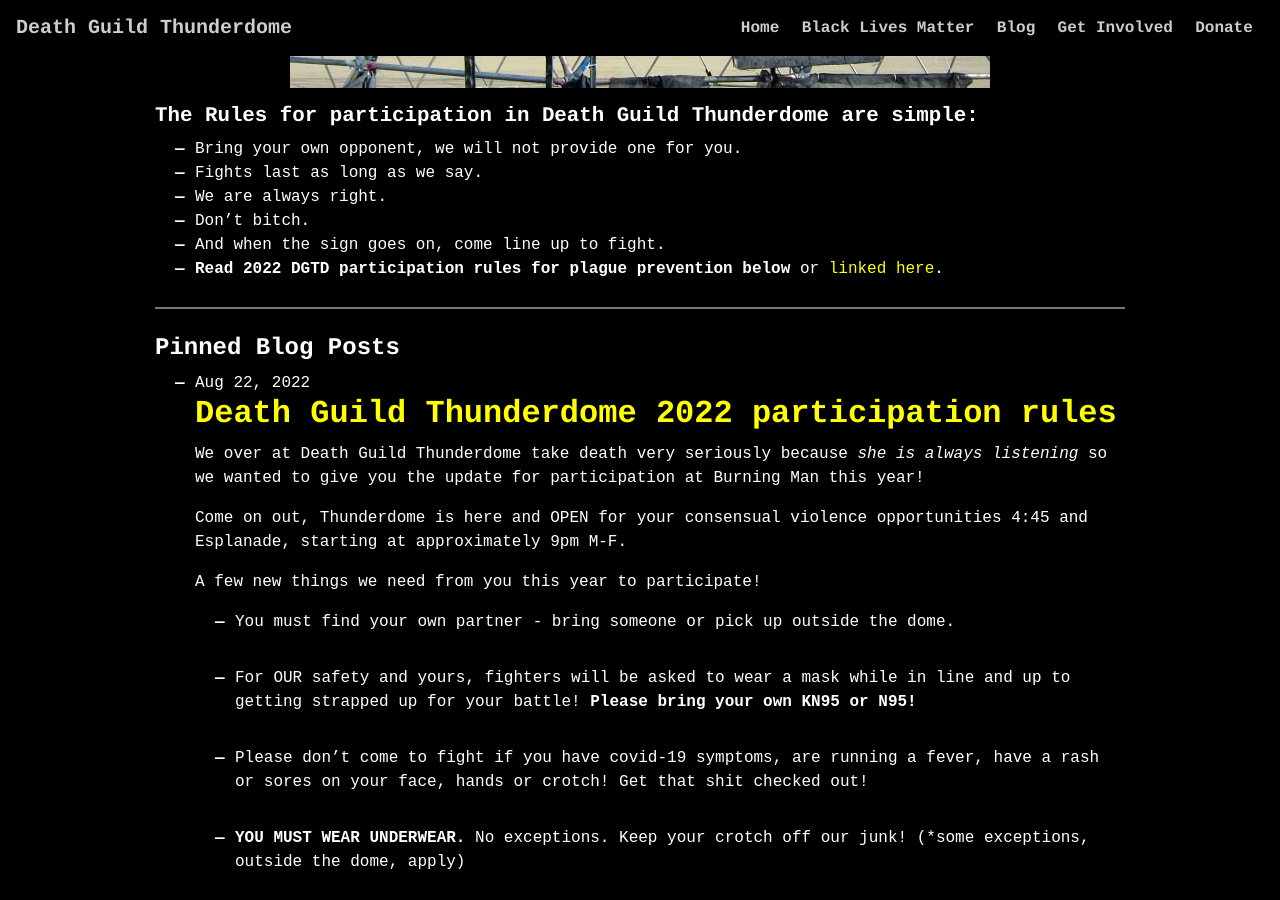
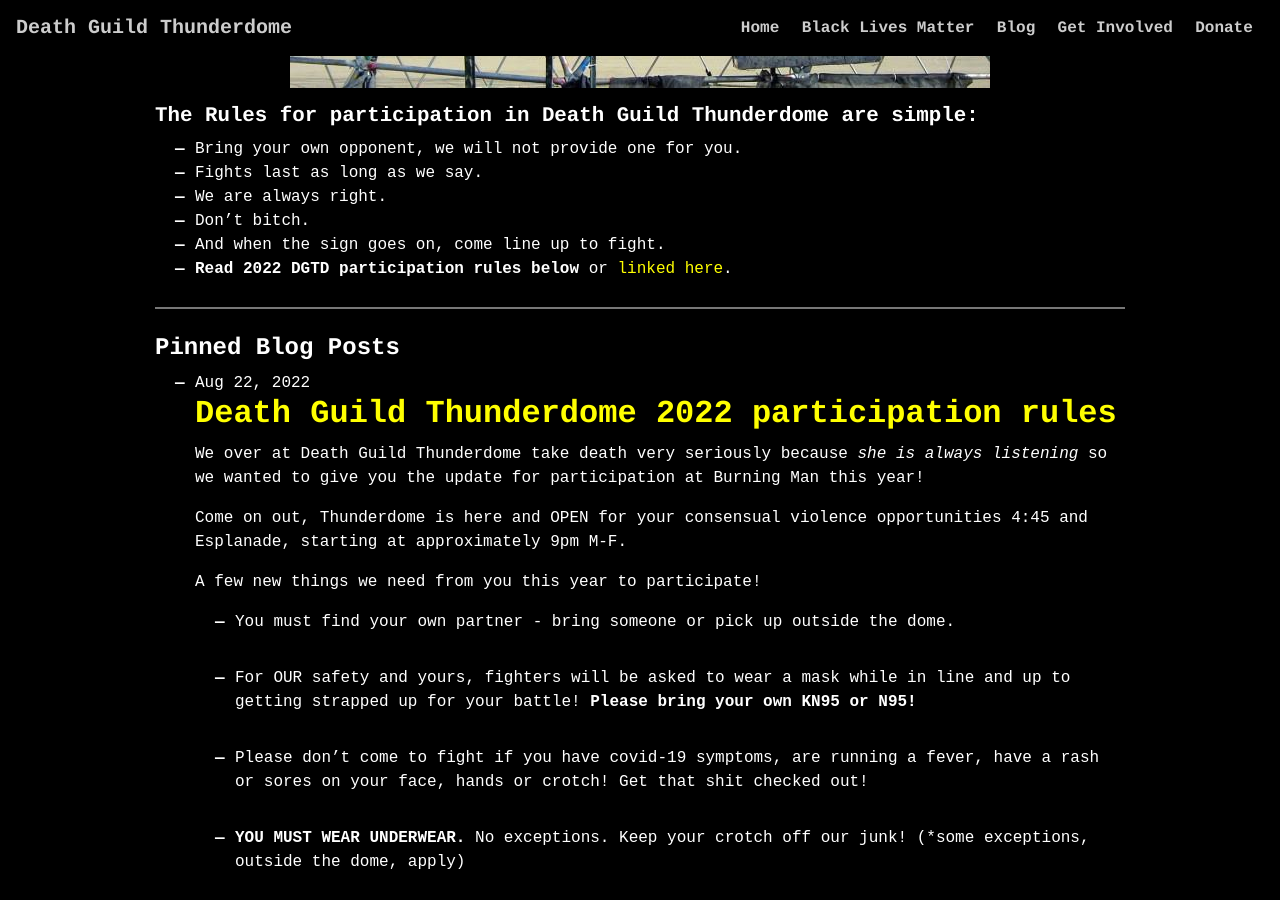
Before and after one commit to DeathGuildThunderdome/deathguildthunderdome.github.io, a Jekyll site: the page built from index.md, in a window 1280 px wide and 900 px high, scrolled down 1115 px. Built offline with Jekyll 4.4.1, drawn with Linux system fonts in a browser that asks for light colours; nearby versions of some CDN libraries.

Commit message:
removed "plague prevention" from copy

```diff
--- a/index.md
+++ b/index.md
@@ -24,6 +24,6 @@ Although originally started in the San Francisco Bay Area, members now also hail
 - We are always right.
 - Don’t bitch.
 - And when the sign goes on, come line up to fight.
-- **Read 2022 DGTD participation rules for plague prevention below** or [linked here][dgtd-rules-2022].
+- **Read 2022 DGTD participation rules below** or [linked here][dgtd-rules-2022].
 
 [dgtd-rules-2022]: /DGTD-participation-rules-2022/
```
